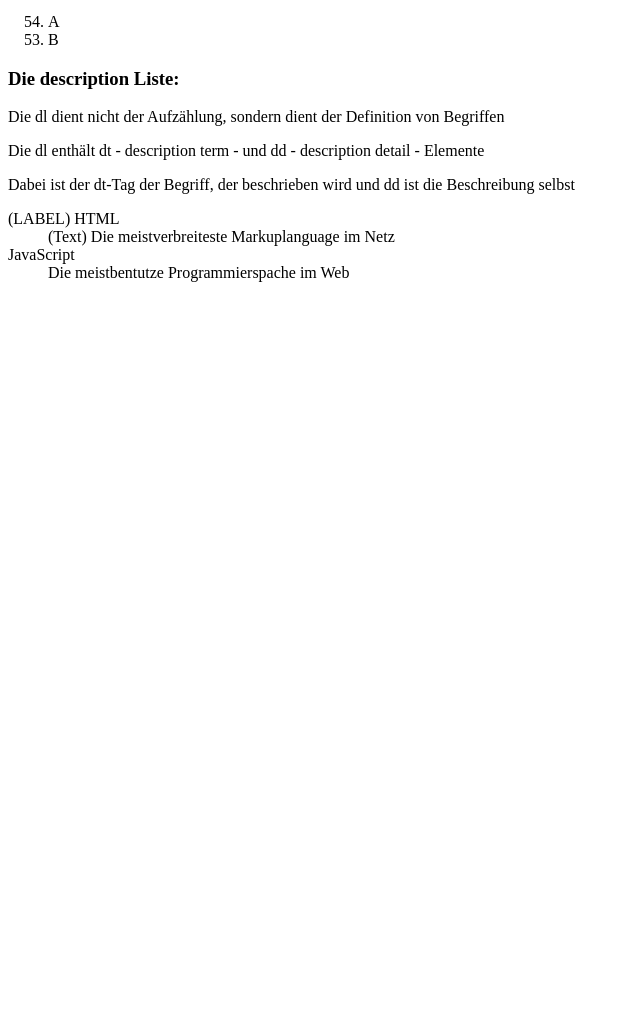
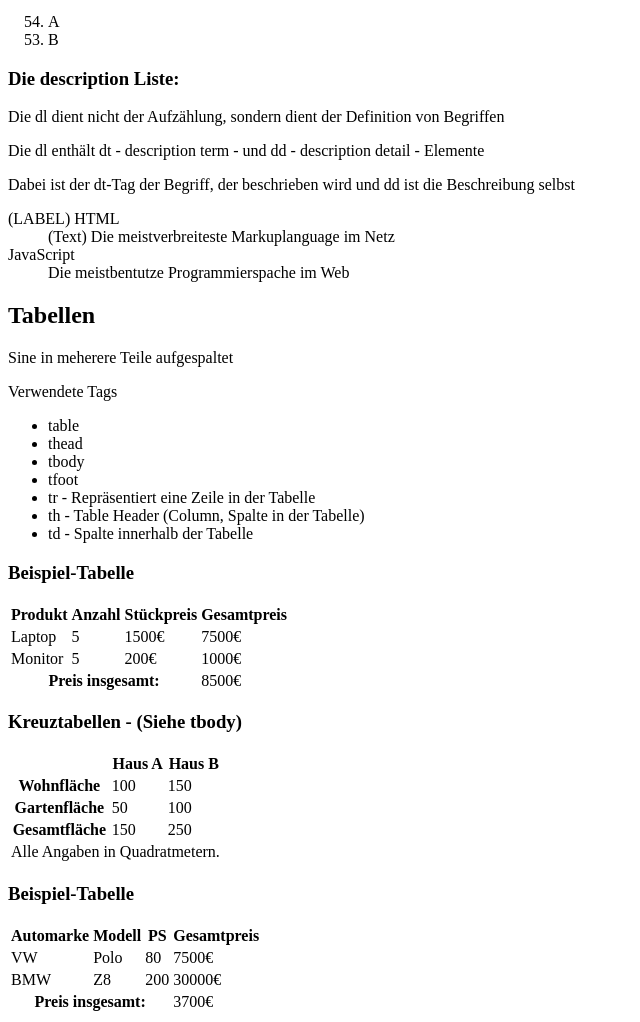
Before and after one commit to ppedvAG/HTML_CSS_JS_KW1_224219, a plain HTML site: page Index.html in a window 1280 px wide. Shown: the part 2702-3724 px from the top of the page, without its empty margins (0-640 px from the left). Before the commit the page ends 3000 px from the top, so only its background shows below. Drawn offline with Linux system fonts and the light colour scheme.

Commit message:
Tabellen

```diff
--- a/Index.html
+++ b/Index.html
@@ -263,6 +263,140 @@ Konvention:
         </div>
 
 
+        <div>
+            <h2>Tabellen</h2>
+            <p>Sine in meherere Teile aufgespaltet</p>
+            <p>Verwendete Tags</p>
+
+            <ul>
+                <li>table</li>
+                <li>thead</li>
+                <li>tbody</li>
+                <li>tfoot</li>
+
+                <li>tr - Repräsentiert eine Zeile in der Tabelle</li>
+                <li>th - Table Header (Column, Spalte in der Tabelle) </li>
+                <li>td - Spalte innerhalb der Tabelle</li>
+            </ul>
+        </div>
+
+        <h3>Beispiel-Tabelle</h3>
+        <table>
+            <!-- <table>: Definiert den Anfang und das Ende einer Tabelle-->
+            <thead>
+                <!-- Enthälte Informationen zu den Tabellenspalten - Überschriften -->
+
+                <!-- tr bildet die Kopfzeilenspalte ab (Überschrift von jeder Tabellenspalte)-->
+                <tr>
+                    <th scope="col">Produkt</th>
+                    <th scope="col">Anzahl</th>
+                    <th scope="col">Stückpreis</th>
+                    <th scope="col">Gesamtpreis</th>
+                </tr>
+            </thead>
+            <tbody>
+                <!-- Enthält die Datensätze -->
+                <tr>
+                    <td scope="row">Laptop</td>
+                    <td>5</td>
+                    <td>1500€</td>
+                    <td>7500€</td>
+                </tr>
+                <tr>
+                    <td scope="row">Monitor</td>
+                    <td>5</td>
+                    <td>200€</td>
+                    <td>1000€</td>
+                </tr>
+            </tbody>
+            <tfoot>
+                <tr>
+                    <th scope="row" colspan="3">Preis insgesamt: </th>
+                    <td>8500€</td>
+                </tr>
+            </tfoot>
+        </table>
+
+        <h3>Kreuztabellen - (Siehe tbody)</h3>
+        <table>
+            <thead>
+                <tr>
+                  <th></th>
+                  <th>Haus A</th>
+                  <th>Haus B</th>
+                </tr>
+            </thead>
+            <tbody>
+                <tr>
+                  <th>Wohnfläche</th>
+                  <td>100</td>
+                  <td>150</td>
+                </tr>
+                <tr>
+                  <th>Gartenfläche</th>
+                  <td>50</td>
+                  <td>100</td>
+                </tr>
+            </tbody>
+            <tfoot>
+                <tr>
+                  <th>Gesamtfläche</th>
+                  <td>150</td>
+                  <td>250</td>
+                </tr>
+                <tr>
+                  <td colspan="3">Alle Angaben in Quadratmetern.</td>
+                </tr>
+            </tfoot>
+        </table>
+
+<!-- Übung: Baue eine eigene Tabelle auf -->
+<!-- Struktur soll folgende sein -->
+
+<!-- Automarke | Modell | PS | Gesamtpreis -->
+<!--   VW      | Polo   | 80 |    15.000€  -->
+<!--   BMW     | Z8     | 200|    35.000€  -->
+        <!--    Gesamtpreis: |    40.000@ -->
+
+
+
+
+                <h3>Beispiel-Tabelle</h3>
+                <table>
+                    <!-- <table>: Definiert den Anfang und das Ende einer Tabelle-->
+                    <thead>
+                        <!-- Enthälte Informationen zu den Tabellenspalten - Überschriften -->
+
+                        <!-- tr bildet die Kopfzeilenspalte ab (Überschrift von jeder Tabellenspalte)-->
+                        <tr>
+                            <th scope="col">Automarke</th>
+                            <th scope="col">Modell</th>
+                            <th scope="col">PS</th>
+                            <th scope="col">Gesamtpreis</th>
+                        </tr>
+                    </thead>
+                    <tbody>
+                        <!-- Enthält die Datensätze -->
+                        <tr>
+                            <td scope="row">VW</td>
+                            <td>Polo</td>
+                            <td>80</td>
+                            <td>7500€</td>
+                        </tr>
+                        <tr>
+                            <td scope="row">BMW</td>
+                            <td>Z8</td>
+                            <td>200</td>
+                            <td>30000€</td>
+                        </tr>
+                    </tbody>
+                    <tfoot>
+                        <tr>
+                            <th scope="row" colspan="3">Preis insgesamt: </th>
+                            <td>3700€</td>
+                        </tr>
+                    </tfoot>
+                </table>
 
         <div id="last-chapter">
 
```
